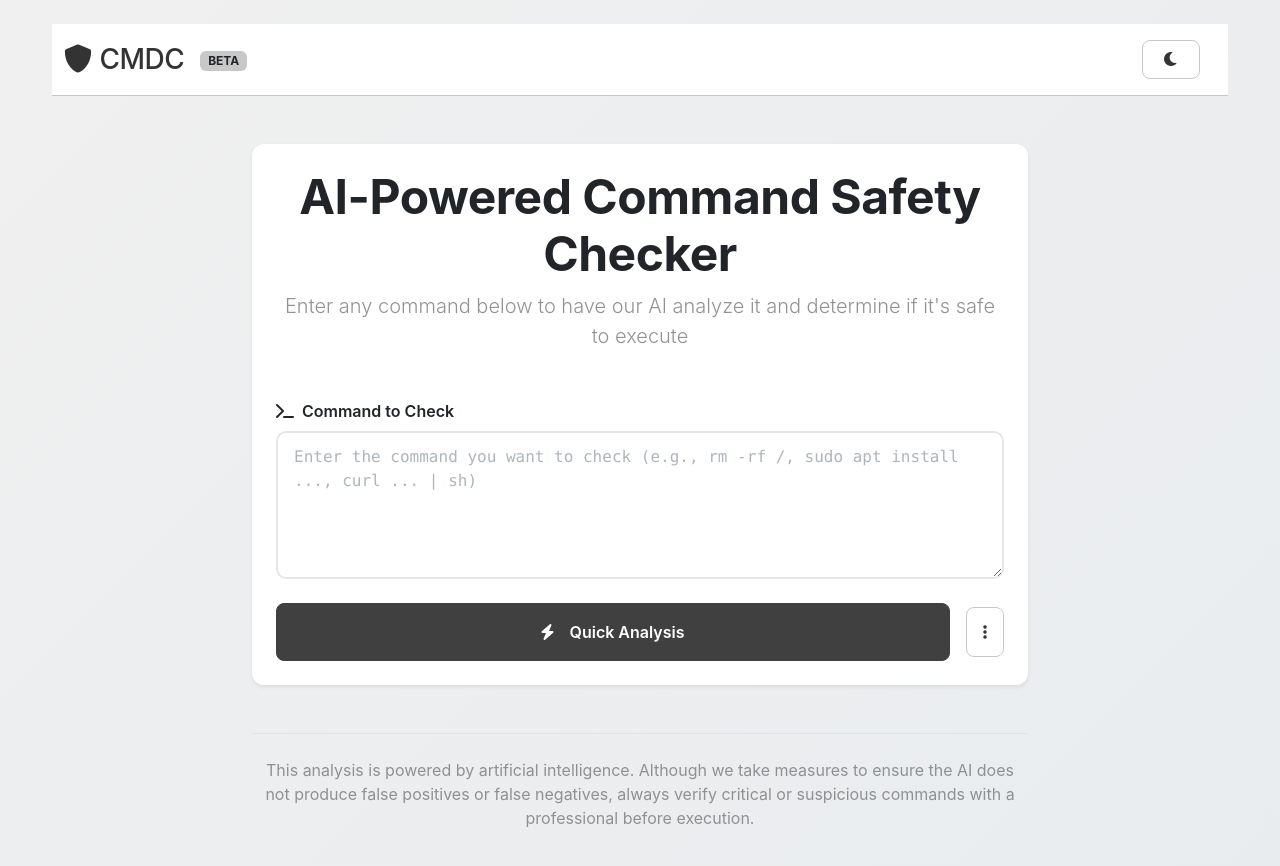
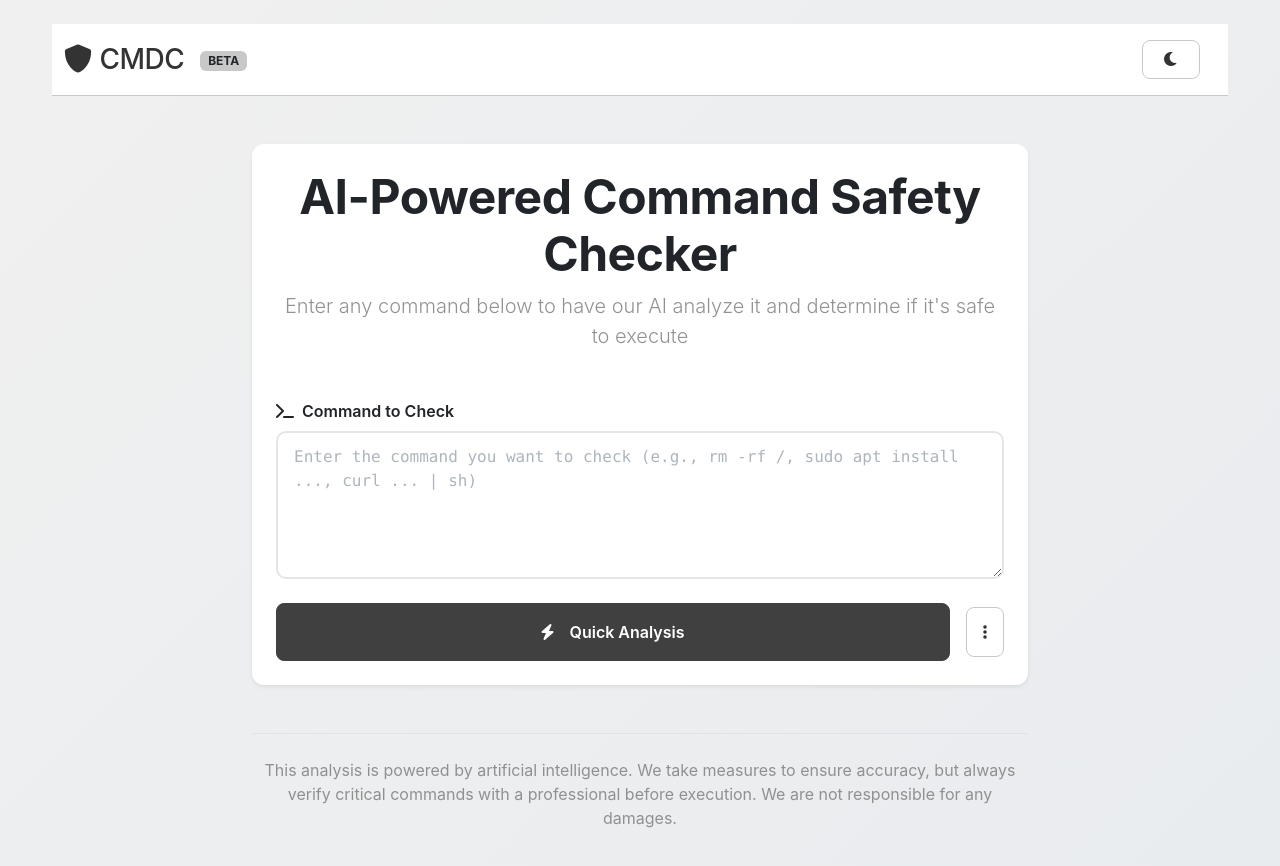
Before and after one commit to thomasboom/CMDC, a React (Vite) app: page / in a window 1280 px wide. Shown: the top 866 px of the page. Built offline with nearby package versions, Linux system fonts and the light colour scheme.

Commit message:
Improve disclaimer

```diff
--- a/src/App.tsx
+++ b/src/App.tsx
@@ -57,7 +57,7 @@ const App: React.FC = () => {
             <CommandChecker darkMode={darkMode} />
 
             <footer className={`mt-5 pt-4 border-top text-center ${darkMode ? 'text-muted' : 'text-muted'}`}>
-              <p>This analysis is powered by artificial intelligence. Although we take measures to ensure the AI does not produce false positives or false negatives, always verify critical or suspicious commands with a professional before execution.</p>
+              <p>This analysis is powered by artificial intelligence. We take measures to ensure accuracy, but always verify critical commands with a professional before execution. We are not responsible for any damages.</p>
             </footer>
           </div>
         </div>
```
